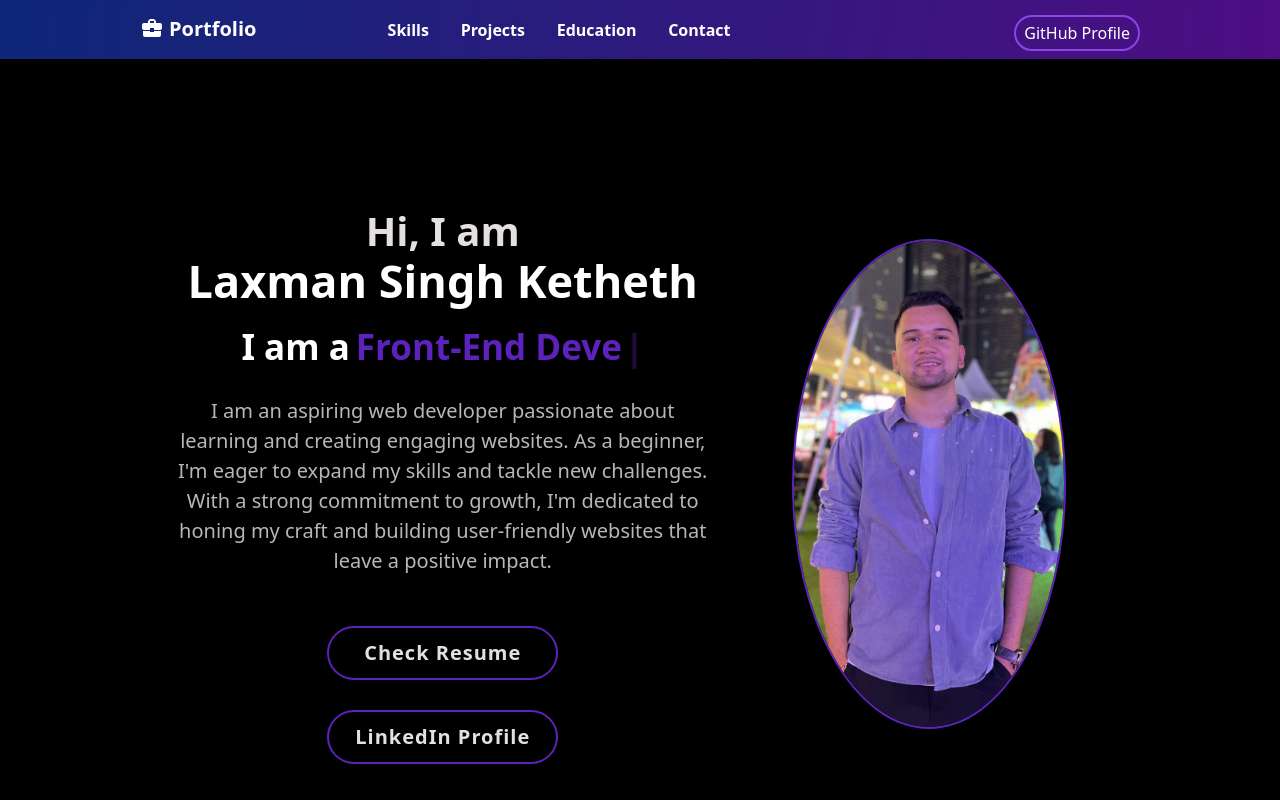
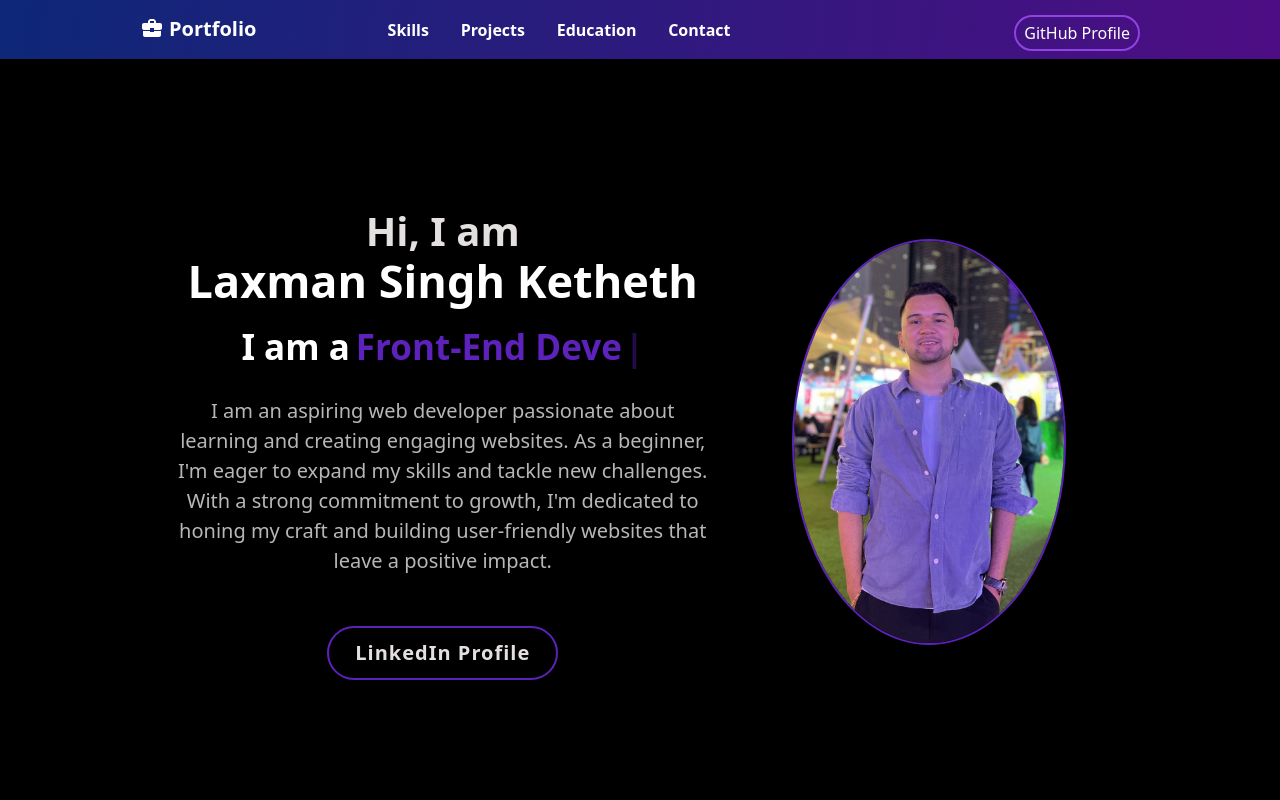
Before and after one commit to laxmanketheth/Portfolio, a React (Vite) app: page / in a window 1280 px wide. Shown: the top 800 px of the page. Built offline with nearby package versions, Linux system fonts and the light colour scheme.

Commit message:
removed resume button

```diff
--- a/src/components/info/Info.jsx
+++ b/src/components/info/Info.jsx
@@ -26,7 +26,7 @@ const Info = () => {
                     </h2>
                     <div className='intro'>{Bio.description}</div>
 
-                    <a href="">Check Resume</a>
+                    {/* <a href="">Check Resume</a> */}
                     <a href="https://www.linkedin.com/in/laxman-singh-ketheth-15957b261/" target="_blank">LinkedIn Profile</a>
 
                 </div>
```
